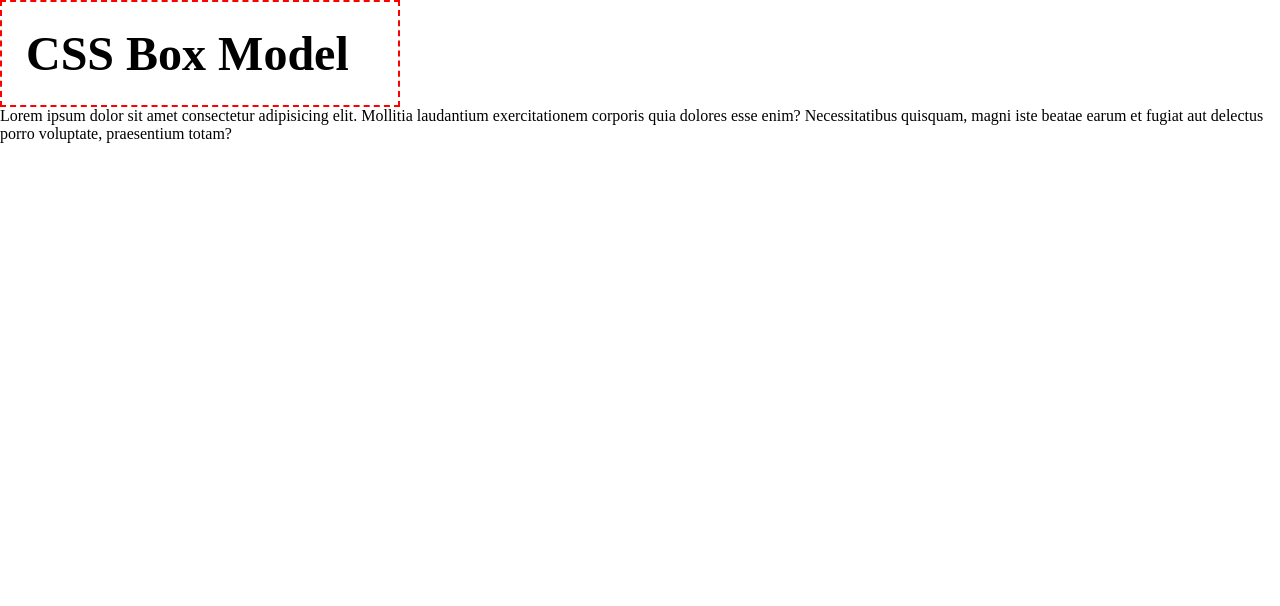
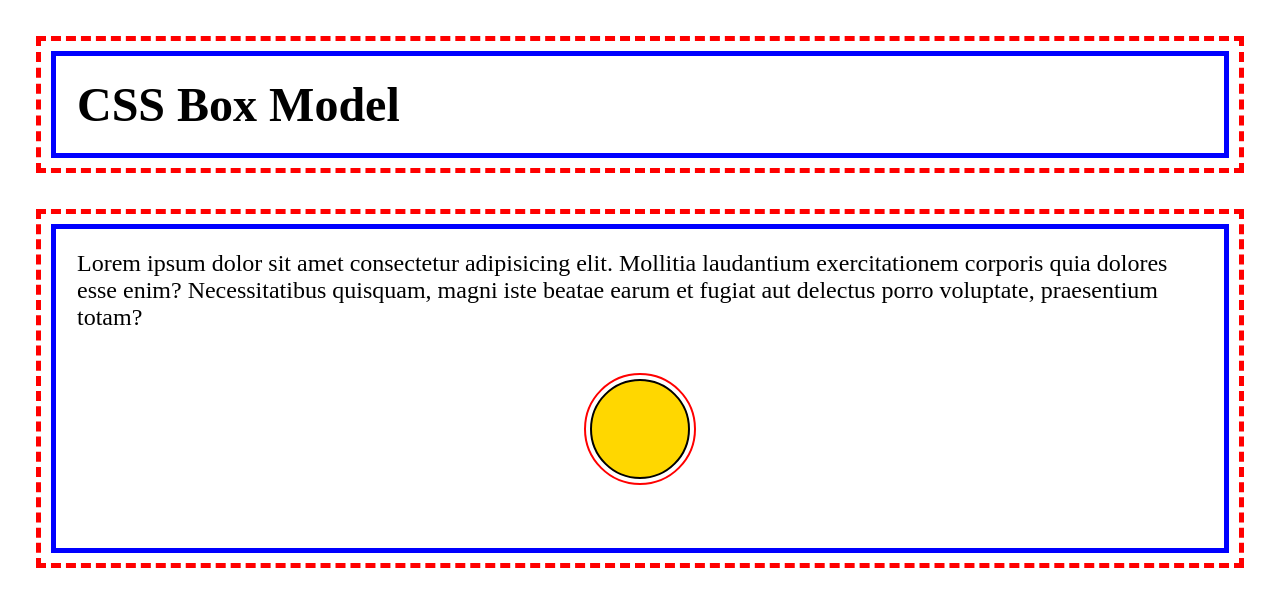
Before and after one commit to Anuvab-Chakraborty/css_project, a plain HTML site: page css notes/css box model/index.html in a window 1280 px wide. Drawn offline with Linux system fonts and the light colour scheme.

Commit message:
Box model completed

```diff
--- a/css notes/css box model/box model.css
+++ b/css notes/css box model/box model.css
@@ -1,13 +1,39 @@
-*{
+* {
     margin: 0;
     padding: 0;
     /*box-sizing: content-box;*/
     box-sizing: border-box;
 }
 
-h1 {
-    border: 2px dashed red;
-    width: 400px;
-    font-size: 3rem;
-    padding: 0.5em;
+.container {
+    border: 5px dashed red;
+    /*border-top: 5px solid green;
+    border-top-color: aqua;
+    border-top-style: ridge;
+    border-top-width: 5px;
+    border-right: 10px dotted blue;
+    border-right-style: double;
+    border-left-style: outset;*/
+    font-size: 1.5rem;
+    margin: 1.5em;
+    /*margin: 1.5em 2em 1.5em 2em;
+    margin-top: 2em;
+    margin-right: 2em;
+    margin-bottom: 2em;
+    margin-left: 2em;
+    padding: 1.5em 2em 1.5em 2em;*/
+    padding: 1.5em;
+    outline: 5px solid blue;
+    outline-offset: -20px;
 }
+
+.circle{
+    margin: 3rem auto;
+    background-color: gold;
+    width: 100px;
+    height: 100px;
+    border: 2px solid black;
+    border-radius: 50px;
+    outline: 2px solid red;
+    outline-offset: 0.25rem;
+}
--- a/css notes/css box model/index.html
+++ b/css notes/css box model/index.html
@@ -10,13 +10,14 @@
 </head>
 
 <body>
-    <header>
+    <header class="container">
         <h1>CSS Box Model</h1>
     </header>
-    <main>
+    <main class="container">
         <p>Lorem ipsum dolor sit amet consectetur adipisicing elit. Mollitia laudantium exercitationem corporis quia
             dolores esse enim? Necessitatibus quisquam, magni iste beatae earum et fugiat aut delectus porro voluptate,
             praesentium totam?</p>
+        <div class="circle"></div>
 
     </main>
 </body>
```
Also changed, not shown: css notes/notes.txt.
